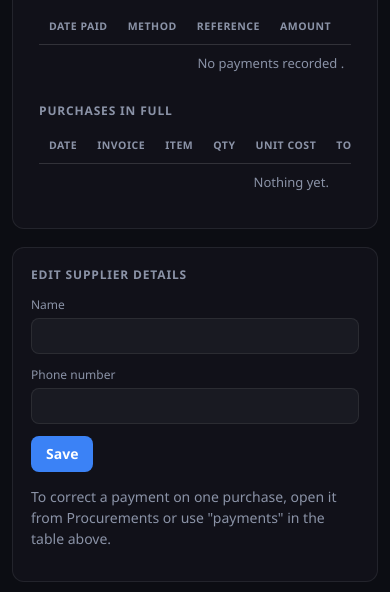
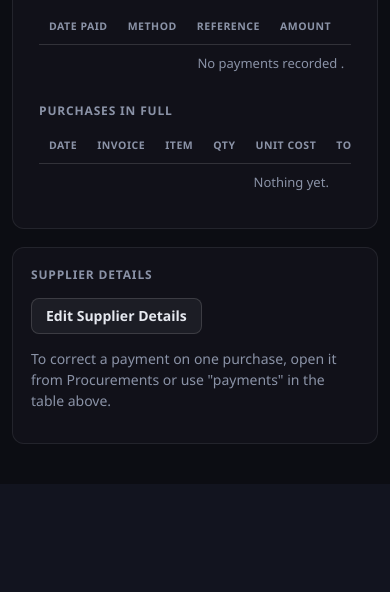
Before and after one commit to TechGuy199/Chimoko-app, a Flask app: template web/templates/supplier.html in a window 390 px wide. Shown: the part 895-1487 px from the top of the page. After the commit the page ends 1339 px from the top, so only its background shows below. Run offline with Flask 3, Linux system fonts and the light colour scheme; the template is opened without the code that fills it, so the values that code supplies are empty; some libraries are stand-ins or nearby versions.

Commit message:
Web: edit a customer or supplier's name and phone in an overlay, not inline on the statement
The Edit Details form on each statement opens as an overlay over the statement. Saving closes it straight away and updates the page in place.

Co-Authored-By: Claude Haiku 5.5 <noreply@anthropic.com>

```diff
--- a/web/templates/supplier.html
+++ b/web/templates/supplier.html
@@ -192,14 +192,23 @@
 </article>
 
 <section class="card block no-print narrow-form">
-    <h2>Edit Supplier Details</h2>
-    <form method="post" action="{{ url_for('update_supplier', supplier_id=supplier.id) }}">
-        {{ csrf_field() }}
-        <label>Name <input name="name" value="{{ supplier.name }}" required></label>
-        <label>Phone number <input name="phone" value="{{ supplier.phone }}"></label>
-        <button class="btn primary">Save</button>
-    </form>
+    <h2>Supplier Details</h2>
+    <p>{{ supplier.name }}{% if supplier.phone %} &middot; {{ supplier.phone }}{% endif %}</p>
+    <p><button type="button" class="btn" data-modal-open="supplier-edit">Edit Supplier Details</button></p>
     <p class="muted">To correct a payment on one purchase, open it from Procurements or use "payments" in the table above.</p>
 </section>
+
+<dialog class="modal no-print" id="supplier-edit" aria-labelledby="supplier-edit-title">
+    <div class="modal-body">
+        <h2 id="supplier-edit-title">Edit Supplier Details</h2>
+        <form method="post" action="{{ url_for('update_supplier', supplier_id=supplier.id) }}">
+            {{ csrf_field() }}
+            <label>Name <input name="name" value="{{ supplier.name }}" required></label>
+            <label>Phone number <input name="phone" value="{{ supplier.phone }}"></label>
+            <button class="btn primary wide">Save</button>
+            <p class="center"><button type="button" class="btn ghost" data-modal-close>Cancel</button></p>
+        </form>
+    </div>
+</dialog>
 {% endblock %}
 {% block scripts %}<script src="{{ asset('payment_method.js') }}"></script>{% endblock %}
```
Also changed, not shown: web/templates/customer.html (+16 -7 lines).
